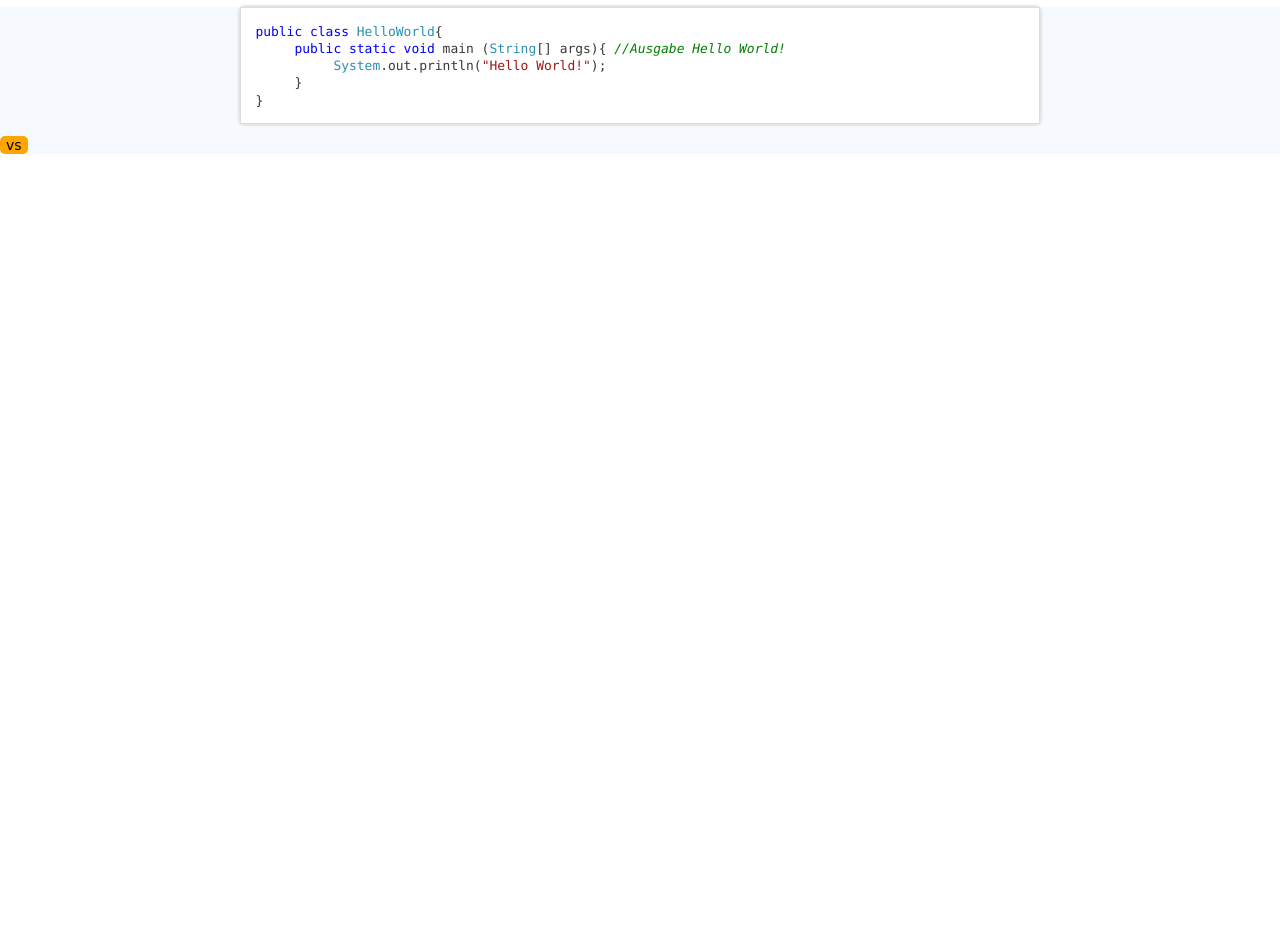
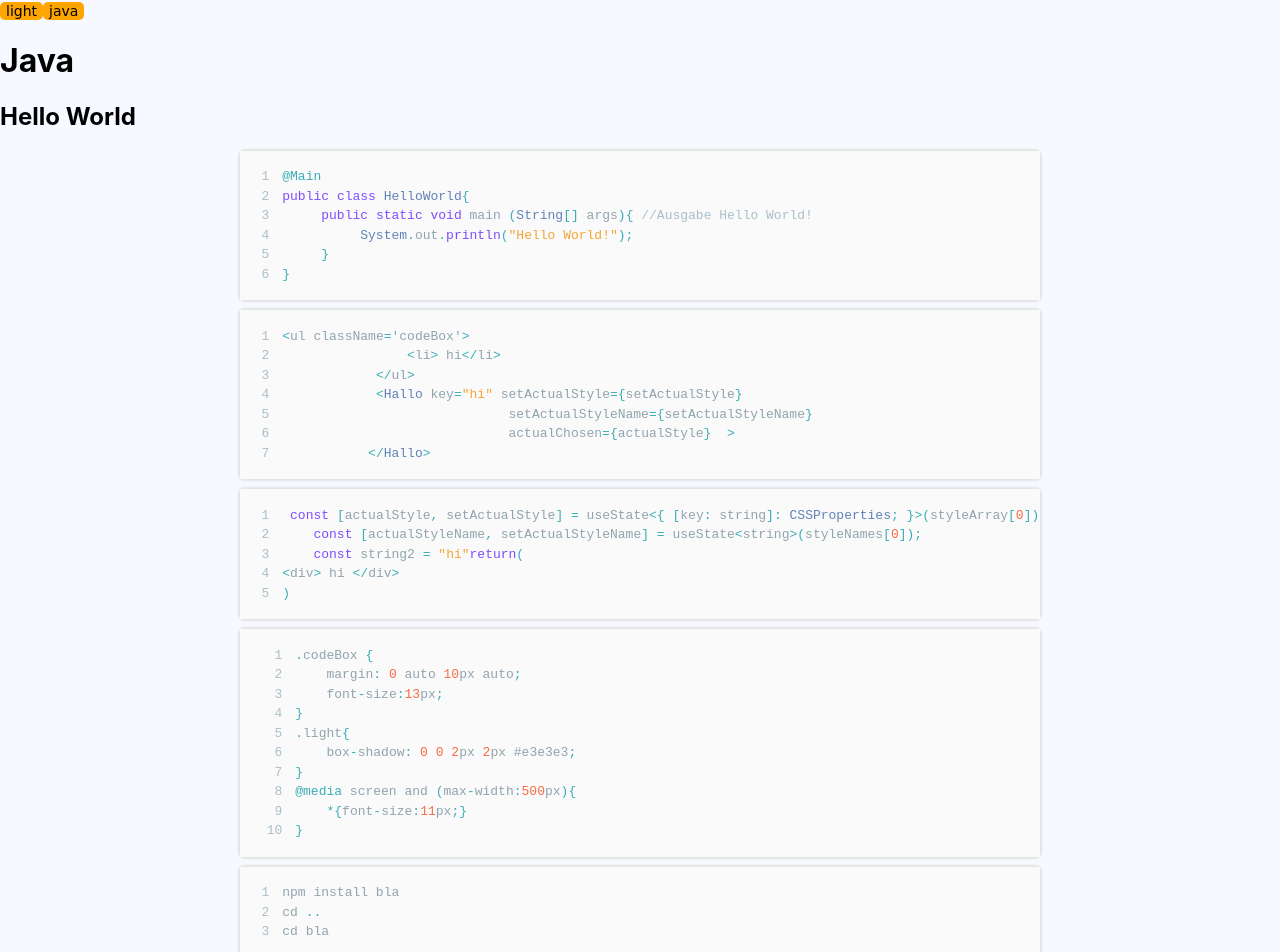
Before and after one commit to Steppzilla/code-works, a React (Create React App) app: page / in a window 1280 px wide. Shown: the top 952 px of the page. Before the commit the page ends 800 px from the top, so only its background shows below. Built offline with nearby package versions, Linux system fonts and the light colour scheme.

Commit message:
Add CodeEditor, Add Language-Picker

```diff
--- a/src/component/Code.tsx
+++ b/src/component/Code.tsx
@@ -1,34 +1,71 @@
-import {Prism as SyntaxHighlighter} from 'react-syntax-highlighter';
 import {styleArray, styleNames} from "../static/themes";
 import {CSSProperties, useState} from "react";
 import CodeStylePicker from './CodeStylePicker';
 import "./code.css";
+import {
+    consoleExample,
+    cssExample,
+    htmlExample,
+    javaExample,
+    jsonExample,
+    tsxExample
+} from "../static/codeStringExamples";
+import CodeBox from "./CodeBox";
+import CodeLanguagePicker from "./CodeLanguagePicker";
+import {languagesStringArray} from "../static/codeLanguage";
 
 export default function Code() {
 
     const [actualStyle, setActualStyle] = useState<{ [key: string]: CSSProperties; }>(styleArray[0]);
     const [actualStyleName, setActualStyleName] = useState<string>(styleNames[0]);
-
-    const string2 = "public class HelloWorld{\n" +
-        "     public static void main (String[] args){ //Ausgabe Hello World!\n" +
-        "          System.out.println(\"Hello World!\");\n" +
-        "     }" +
-        "\n}";
-
+    const [actualLanguage, setActualLanguage] = useState<string>(languagesStringArray[0])
 
     return (
         <>
-            <div className={"codeBox " + actualStyleName}>
-                <SyntaxHighlighter language={"java"} style={actualStyle} >
-                    {string2}
-                </SyntaxHighlighter>
-            </div>
-
             <CodeStylePicker key={"key"}
                              setActualStyle={setActualStyle}
                              setActualStyleName={setActualStyleName}
                              actualChosen={actualStyle}
             />
+            <CodeLanguagePicker setActualLanguage={setActualLanguage}
+                                actualLanguage={actualLanguage}/>
+            <h1> Java </h1>
+            <h2> Hello World </h2>
+
+            <CodeBox language={actualLanguage}
+                     actualStyle={actualStyle}
+                     actualStyleName={actualStyleName}
+                     inputString={javaExample}/>
+            <CodeBox language={actualLanguage}
+                     actualStyle={actualStyle}
+                     actualStyleName={actualStyleName}
+                     inputString={htmlExample}/>
+            <CodeBox language={actualLanguage}
+                     actualStyle={actualStyle}
+                     actualStyleName={actualStyleName}
+                     inputString={tsxExample}/>
+            <CodeBox language={actualLanguage}
+                     actualStyle={actualStyle}
+                     actualStyleName={actualStyleName}
+                     inputString={cssExample}/>
+            <CodeBox actualStyleName={actualStyleName}
+                     actualStyle={actualStyle}
+                     inputString={consoleExample}
+                     language={actualLanguage}/>
+            <CodeBox actualStyleName={actualStyleName}
+                     actualStyle={actualStyle}
+                     inputString={jsonExample}
+                     language={actualLanguage}/>
+            <ul>
+                <li> hi</li>
+            </ul>
+
+            <ol>
+                <li> ho</li>
+
+            </ol>
+
+
         </>
     )
 }
--- /dev/null
+++ b/src/component/CodeBox.tsx
@@ -0,0 +1,26 @@
+import {Prism as SyntaxHighlighter} from "react-syntax-highlighter";
+import "./CodeBoxEditor.css";
+import {CSSProperties} from "react";
+
+type CodeBoxProps = {
+    actualStyleName: string,
+    actualStyle: { [key: string]: CSSProperties; },
+    inputString: string,
+    language: string,
+}
+
+export default function CodeBox({actualStyleName, actualStyle, inputString, language}: CodeBoxProps) {
+
+    return (
+        <div className={"editBox "}>
+            <div className={"codeBox " + actualStyleName}>
+                <SyntaxHighlighter
+                    language={language}
+                    style={actualStyle}
+                    wrapLines={true}
+                    showLineNumbers={true}>
+                    {inputString}
+                </SyntaxHighlighter>
+            </div>
+        </div>)
+}
--- /dev/null
+++ b/src/component/CodeBoxEditor.css
@@ -0,0 +1,15 @@
+.editBox{
+    text-align: center;
+}
+.editBox textarea{
+    padding:5px;
+    width:90vw;
+    max-width:100vw;
+    max-height:45vh;
+    min-height:150px;
+    line-height:20px;
+}
+
+.editBox .codeBox{
+    max-height:45vh;
+}
--- /dev/null
+++ b/src/component/CodeBoxEditor.tsx
@@ -0,0 +1,34 @@
+import {Prism as SyntaxHighlighter} from "react-syntax-highlighter";
+import {ChangeEvent, CSSProperties, KeyboardEventHandler, useState} from "react";
+import "./CodeBoxEditor.css";
+
+type CodeBoxProps = {
+    actualStyleName: string,
+    actualStyle: { [key: string]: CSSProperties; },
+}
+
+export default function CodeBoxEditor({actualStyleName, actualStyle}: CodeBoxProps) {
+    const [actualString, setActualString] = useState<string>("")
+
+    const handleChange = (event: ChangeEvent<HTMLTextAreaElement>) => {
+        const element: HTMLTextAreaElement = event.target;
+        setActualString(element.value);
+    }
+
+    const handleKeyDown: KeyboardEventHandler = (event) => {
+        if (event.key === "Tab") {
+            event.preventDefault();
+            setActualString(actualString + "   ")
+        }
+    }
+
+    return (
+        <div className={"editBox "}>
+            <div className={"codeBox " + actualStyleName}>
+                <SyntaxHighlighter language={"java"} style={actualStyle} wrapLines={true} showLineNumbers={true}>
+                    {actualString}
+                </SyntaxHighlighter>
+            </div>
+            <textarea onChange={handleChange} onKeyDown={handleKeyDown} value={actualString}/>
+        </div>)
+}
--- /dev/null
+++ b/src/component/CodeLanguagePicker.tsx
@@ -0,0 +1,43 @@
+import {useState} from "react";
+import "./CodeStylePicker.css";
+import {languagesStringArray} from "../static/codeLanguage";
+
+type CodeLanguagePickerProps = {
+    setActualLanguage: (name: string) => void,
+    actualLanguage: string,
+}
+
+export default function CodeLanguagePicker(props: CodeLanguagePickerProps) {
+    const [show, setShow] = useState<boolean>(false);
+
+
+    const toggleShow = () => {
+        show ? setShow(false) : setShow(true);
+    }
+
+    const changeLanguage = (name: string) => {
+        props.setActualLanguage(name);
+        setShow(false);
+    }
+
+    return (
+        <>
+            <button className={"popUpButton"} onClick={() => toggleShow()}>
+                {props.actualLanguage ? props.actualLanguage : " "}
+            </button>
+            {show && <div className={"ButtonBox"}>
+                {
+                    languagesStringArray.map(
+                        (singleLanguage) => {
+                            return <button className={"colorPickButton"}
+                                           onClick={() => changeLanguage(singleLanguage)}>
+                                {singleLanguage}
+                            </button>;
+                        }
+                    )
+                }
+            </div>
+            }
+        </>
+    )
+}
--- a/src/component/code.css
+++ b/src/component/code.css
@@ -5,9 +5,14 @@
     border-radius: 5px;
     width:98vw;
     max-width:800px;
+    font-size:13px;
+    background-color:green;
+}
+.codeBox p{
+    background-color:green;
 }
 
-.vs{
+.light{
     box-shadow: 0 0 2px 2px #e3e3e3;
 }
 
--- /dev/null
+++ b/src/static/codeLanguage.ts
@@ -0,0 +1,9 @@
+export const languagesStringArray = [
+    "java",
+    "tsx",
+    "css",
+    "bash",
+    "json5",
+];
+//look for more languages:
+// https://github.com/react-syntax-highlighter/react-syntax-highlighter/blob/master/AVAILABLE_LANGUAGES_PRISM.MD
--- /dev/null
+++ b/src/static/codeStringExamples.ts
@@ -0,0 +1,37 @@
+export const cssExample = ".codeBox {\n" +
+    "    margin: 0 auto 10px auto;\n" +
+    "    font-size:13px;\n" +
+    "}\n" +
+    ".light{\n" +
+    "    box-shadow: 0 0 2px 2px #e3e3e3;\n" +
+    "}\n" +
+    "@media screen and (max-width:500px){\n" +
+    "    *{font-size:11px;}\n" +
+    "}";
+
+
+export const javaExample = "@Main\n" +
+    "public class HelloWorld{\n" +
+    "     public static void main (String[] args){ //Ausgabe Hello World!\n" +
+    "          System.out.println(\"Hello World!\");\n" +
+    "     }" +
+    "\n}";
+
+export const htmlExample = "<ul className='codeBox'>\n" +
+    "                <li> hi</li>\n" +
+    "            </ul>\n" +
+    '            <Hallo key="hi" setActualStyle={setActualStyle}\n' +
+    "                             setActualStyleName={setActualStyleName}\n" +
+    "                             actualChosen={actualStyle}  >\n" +
+    "           </Hallo>";
+export const tsxExample = ' const [actualStyle, setActualStyle] = useState<{ [key: string]: CSSProperties; }>(styleArray[0]);\n' +
+    '    const [actualStyleName, setActualStyleName] = useState<string>(styleNames[0]);\n' +
+    '    const string2 = "hi"'+
+    'return( \n' +
+    '<div> hi </div>\n' +
+    ')';
+export const consoleExample = "npm install bla\n" +
+    "cd ..\n" +
+    "cd bla";
+
+export const jsonExample = "{name: 'hallo', ort: 'woanders', direction:{x:[],y:5}}";
--- a/src/static/themes.ts
+++ b/src/static/themes.ts
@@ -1,20 +1,24 @@
 import {CSSProperties} from "react";
-import {coldarkDark, dracula, okaidia, tomorrow, vs, vscDarkPlus} from "react-syntax-highlighter/dist/cjs/styles/prism";
+import {
+    coldarkDark,
+    materialDark,
+    materialLight,
+    okaidia,
+    tomorrow
+} from "react-syntax-highlighter/dist/cjs/styles/prism";
 
 export const styleArray: { [key: string]: CSSProperties; }[] = [
-    vs,
+    materialLight,
     tomorrow,
     okaidia,
     coldarkDark,
-    dracula,
-    vscDarkPlus,
+    materialDark,
 ]
 
 export const styleNames: string [] = [
-    "vs",
+    "light",
     "tomorrow",
     "okaidia",
     "coldarkDark",
-    "dracula",
-    "vscDarkPlus",
+    "materialDark",
 ];
```
